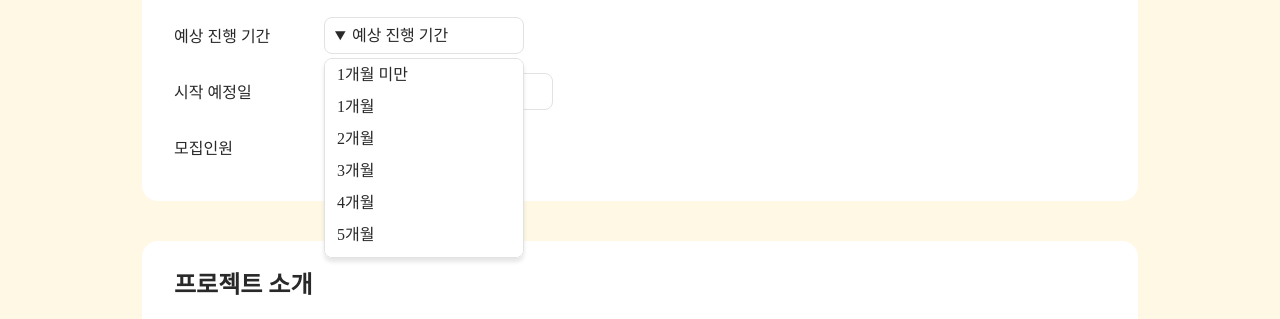
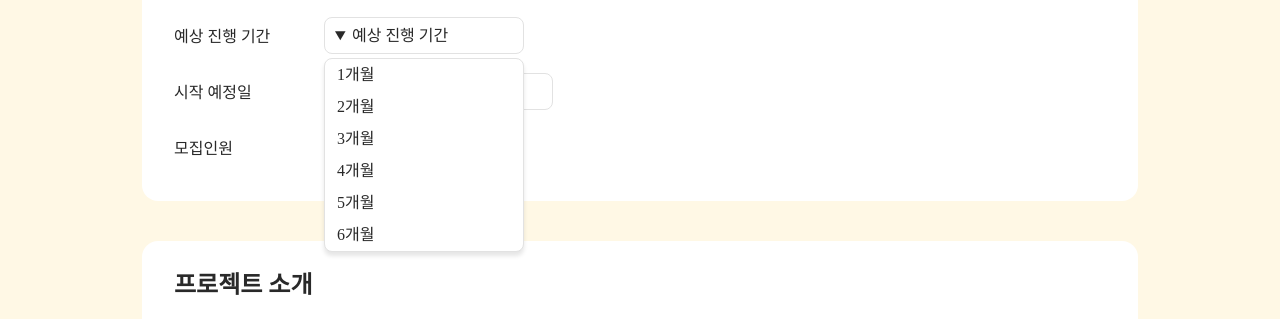
Before and after one commit to teamDogpaw/dogpaw_FE, a React (Create React App) app: page /write in a window 1280 px wide. Both pictures are taken after a click on the heading "예상 진행 기간". Shown: the part 384-703 px from the top of the page. Built offline with nearby package versions, Linux system fonts and the light colour scheme.

Commit message:
[Update] Write.js

```diff
--- a/src/pages/Write.js
+++ b/src/pages/Write.js
@@ -11,19 +11,39 @@ import "../styles/style.css"
 
 
 const Write = () => {
+   const [selectedData, setSelectedData] = useState({
+      title:"",
+      capacity:1,
+      period:0,
+      stack:[],
+      process:"",
+      startDate:useState(new Date())
+   })
    const title = React.useRef();
    const navigate = useNavigate();
    const [capacity, setCapacity] = useState("1명");
    const [startDate, setStartDate] = useState(new Date());
    console.log(startDate)
 
+   const handleTitle = title => {
+      setSelectedData(prev => ({...prev,title}));
+   }
+
+   const period = [1,2,3,4,5,6]
+
+   const handleCapacity = capacity => {
+      setSelectedData(prev => ({...prev,capacity}));
+   }
+
+
+
    const [process, setProcess] = useState("온라인")
    const [stack, setStack] = useState("스택을 선택해주세요")
-   const [period, setPeriod] = useState("예상 진행 기간")
+   const [selectperiod, setSelectPeriod] = useState("예상 진행 기간")
 
    useEffect(() => {
-      console.log(title.current.value)
-   }, [title])
+      console.log(selectedData.title.target?.value)
+   }, [selectedData])
 
    return (
       <>
@@ -31,13 +51,19 @@ const Write = () => {
          <br />
          <WriteBody>
 
-            <TitleInput placeholder="컨텐츠 제목을 작성해주세요" required ref={title} />
+            <TitleInput placeholder="컨텐츠 제목을 작성해주세요"
+            required onChange={handleTitle} maxLength={20}/>
+
             <hr style={{ border: "1px solid #e2e2e2" }} />
-            <div style={{ display: "grid", gridTemplateColumns: "150px auto", gridTemplateRows: "repeat(5, 1fr)", gap: "16px 0px", marginTop: "32px" }}>
+
+            <div style={{ display: "grid",
+            gridTemplateColumns: "150px auto",
+            gridTemplateRows: "repeat(5, 1fr)",
+            gap: "16px 0px", marginTop: "32px" }}>
 
 
                <SelectTitle>진행방식</SelectTitle>
-               <details style={{ height: "40px" }}>
+               <details style={{ height: "40px"}}>
                   <SelectBox>{process}</SelectBox>
                   <SelectBoxOpen>
                      <Option>온라인</Option>
@@ -68,17 +94,13 @@ const Write = () => {
                <SelectTitle>예상 진행 기간</SelectTitle>
                <details style={{ height: "40px" }}>
 
-                  <SelectBox>{period}</SelectBox>
+                  <SelectBox>{selectperiod}</SelectBox>
                   <SelectBoxOpen>
-                     <Option>1개월 미만</Option>
-                     <Option>1개월</Option>
-                     <Option>2개월</Option>
-                     <Option>3개월</Option>
-                     <Option>4개월</Option>
-                     <Option>5개월</Option>
-                     <Option>6개월</Option>
-                     <Option>6개월 이상</Option>
-                     <Option>미정</Option>
+                     {period.map(month => (
+                        <Option key={month}
+                        onClick={()=>{setSelectPeriod(`${month}개월`)}}>{month}개월</Option>
+                     ))}
+
                   </SelectBoxOpen>
                </details>
                <SelectTitle>시작 예정일</SelectTitle>
@@ -91,10 +113,10 @@ const Write = () => {
                   minDate={new Date()}
                   onChange={date => setStartDate(date)} />
                <SelectTitle>모집인원</SelectTitle>
-               <details style={{ height: "40px" }}>
+               <details style={{ height: "40px" }} >
 
-                  <SelectBox>{capacity}</SelectBox>
-                  <SelectBoxOpen>
+                  <SelectBox onChange={handleCapacity}>{selectedData.capacity}명</SelectBox>
+                  <SelectBoxOpen >
                      <Option>1명</Option>
                      <Option>2명</Option>
 
@@ -106,16 +128,6 @@ const Write = () => {
                      <Option>미정</Option>
                   </SelectBoxOpen>
                </details>
-
-
-
-
-
-
-
-
-
-
 
             </div>
          </WriteBody>
```
Also changed, not shown: src/components/Period.js (added).
